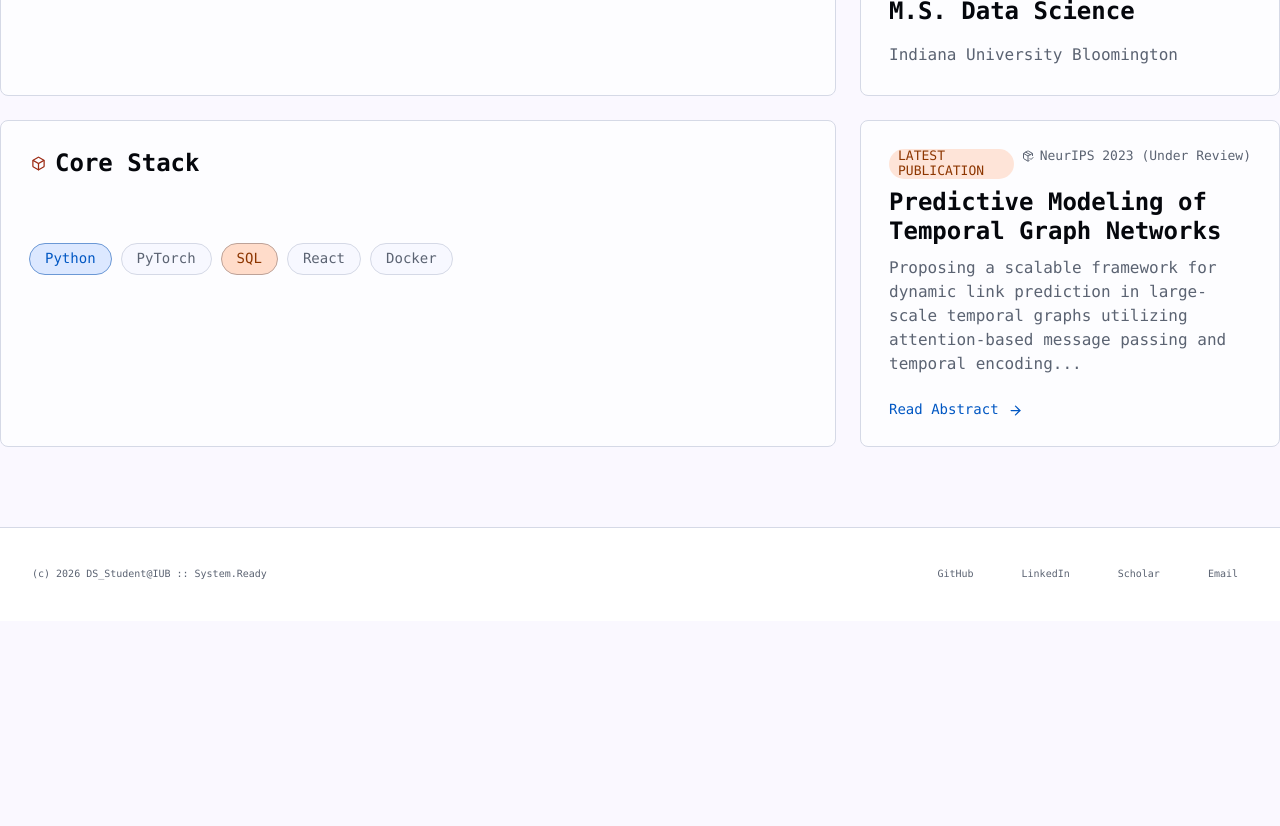
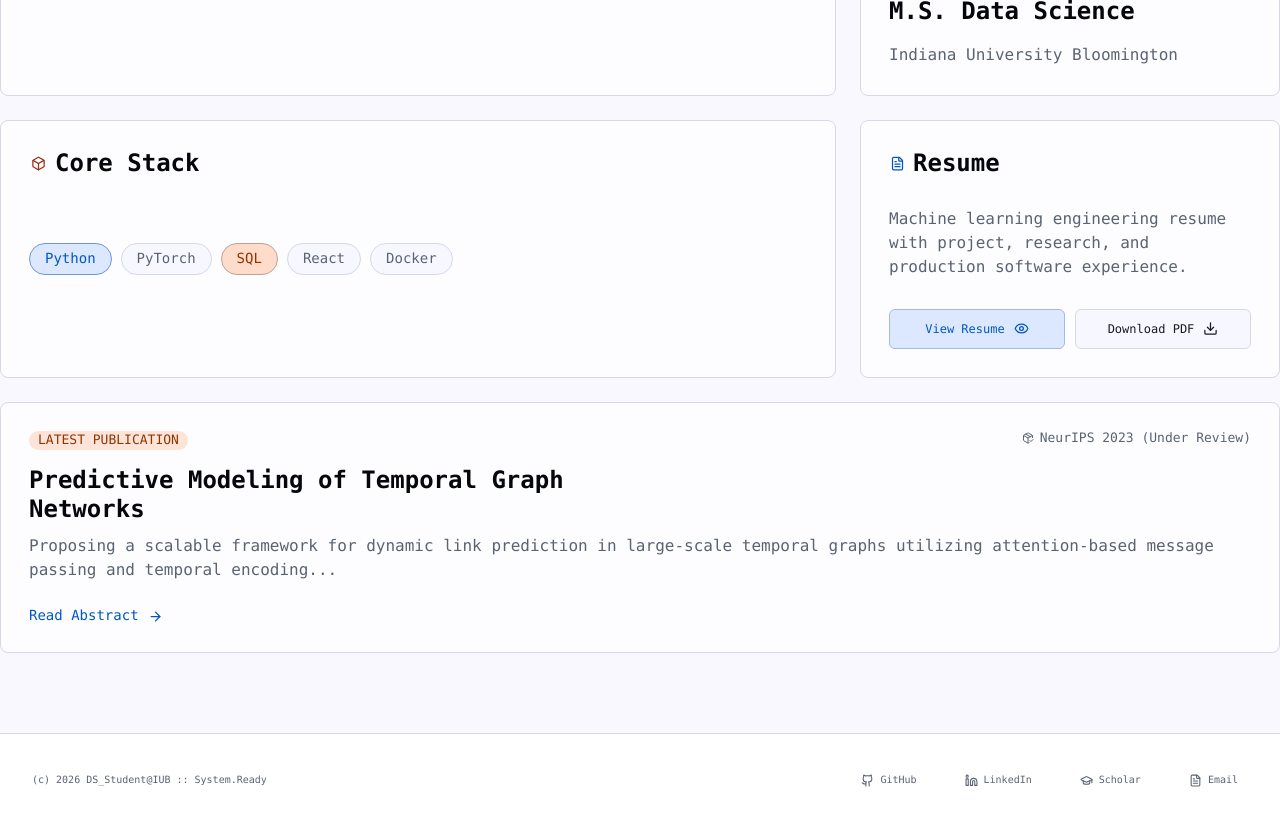
Before and after one commit to sarrthak/portfolio, a React (Vite) app: page / in a window 1280 px wide. Shown: the part 1220-2046 px from the top of the page. Before the commit the page ends 1841 px from the top, so only its background shows below. Built offline with nearby package versions, Linux system fonts and the light colour scheme; a web font is replaced by a local one.

Commit message:
Add profile links and resume download

```diff
--- a/src/App.css
+++ b/src/App.css
@@ -367,6 +367,7 @@ button {
 }
 
 .primary-action,
+.secondary-action,
 .text-action {
   display: inline-flex;
   align-items: center;
@@ -382,6 +383,15 @@ button {
   border: 1px solid color-mix(in srgb, var(--primary) 24%, var(--line));
   border-radius: 6px;
   background: var(--primary-soft);
+}
+
+.secondary-action {
+  width: 100%;
+  min-height: 40px;
+  color: var(--text);
+  border: 1px solid var(--line);
+  border-radius: 6px;
+  background: var(--surface-raised);
 }
 
 .text-action {
@@ -566,6 +576,15 @@ button {
   margin-bottom: 54px;
 }
 
+.resume-card .body-copy {
+  margin-bottom: 18px;
+}
+
+.resume-actions {
+  display: grid;
+  gap: 10px;
+}
+
 .publication-label {
   display: inline-flex;
   min-height: 19px;
@@ -621,6 +640,7 @@ button {
   min-height: 29px;
   align-items: center;
   justify-content: center;
+  gap: 6px;
   padding: 0 10px;
   border-radius: 6px;
   background: var(--surface-raised);
@@ -773,11 +793,13 @@ button {
   }
 
   .stack-card,
+  .resume-card,
   .publication-card {
     min-height: 180px;
   }
 
   .publication-card {
+    grid-column: 1 / -1;
     margin-bottom: 0;
   }
 
@@ -859,6 +881,7 @@ button {
   }
 
   .stack-card,
+  .resume-card,
   .publication-card {
     padding: 28px;
   }
@@ -871,6 +894,19 @@ button {
     min-height: 32px;
     padding: 0 15px;
     font-size: 14px;
+  }
+
+  .resume-card {
+    display: grid;
+    align-content: space-between;
+  }
+
+  .resume-card .body-copy {
+    margin-bottom: 30px;
+  }
+
+  .resume-actions {
+    grid-template-columns: 1fr 1fr;
   }
 
   .publication-meta {
--- a/src/App.tsx
+++ b/src/App.tsx
@@ -4,9 +4,13 @@ import {
   ArrowRight,
   Box,
   Code2,
+  Download,
+  Eye,
   ExternalLink,
+  FileText,
   Github,
   GraduationCap,
+  Linkedin,
   Menu,
   Moon,
   PackageCheck,
@@ -32,8 +36,30 @@ const skills: Chip[] = [
   { label: 'Docker', tone: 'gray' },
 ];
 
-const footerLinks = ['GitHub', 'LinkedIn', 'Scholar', 'Email'];
-const navLinks = ['Projects', 'Experience', 'Stack', 'Research'];
+const resumeUrl = '/Sarrthak_Resume_MLE_2.pdf';
+const footerLinks = [
+  {
+    label: 'GitHub',
+    href: 'https://github.com/sarrthak',
+    icon: Github,
+  },
+  {
+    label: 'LinkedIn',
+    href: 'https://linkedin.com/in/tripsarrthak28',
+    icon: Linkedin,
+  },
+  {
+    label: 'Scholar',
+    href: '#research',
+    icon: GraduationCap,
+  },
+  {
+    label: 'Email',
+    href: 'mailto:sarthak.trip99@gmail.com',
+    icon: FileText,
+  },
+];
+const navLinks = ['Projects', 'Experience', 'Stack', 'Resume', 'Research'];
 
 const codeLines = [
   'def optimized_step(self, closure=None):',
@@ -98,7 +124,7 @@ function App() {
           <button className="icon-button desktop-only" type="button" aria-label="Open code view">
             <Code2 size={18} strokeWidth={2} />
           </button>
-          <a className="resume-button" href="#research">
+          <a className="resume-button" href="#resume">
             Resume
           </a>
           <button className="icon-button mobile-only" type="button" aria-label="Open menu">
@@ -224,6 +250,29 @@ function App() {
           </div>
         </section>
 
+        <section className="card resume-card" id="resume" aria-labelledby="resume-title">
+          <div className="section-heading compact">
+            <span className="section-icon">
+              <FileText size={15} strokeWidth={2} />
+            </span>
+            <h2 id="resume-title">Resume</h2>
+          </div>
+          <p className="body-copy">
+            Machine learning engineering resume with project, research, and
+            production software experience.
+          </p>
+          <div className="resume-actions" aria-label="Resume actions">
+            <a className="primary-action" href={resumeUrl} target="_blank" rel="noreferrer">
+              View Resume
+              <Eye size={15} strokeWidth={2} />
+            </a>
+            <a className="secondary-action" href={resumeUrl} download>
+              Download PDF
+              <Download size={15} strokeWidth={2} />
+            </a>
+          </div>
+        </section>
+
         <section className="card publication-card" id="research" aria-labelledby="publication-title">
           <div className="publication-meta">
             <p className="publication-label">Latest Publication</p>
@@ -248,9 +297,15 @@ function App() {
       <footer className="footer">
         <p>(c) 2026 DS_Student@IUB :: System.Ready</p>
         <nav aria-label="Social links">
-          {footerLinks.map((link) => (
-            <a href="#top" key={link}>
-              {link}
+          {footerLinks.map(({ href, icon: Icon, label }) => (
+            <a
+              href={href}
+              key={label}
+              target={href.startsWith('http') ? '_blank' : undefined}
+              rel={href.startsWith('http') ? 'noreferrer' : undefined}
+            >
+              <Icon size={13} strokeWidth={2} />
+              {label}
             </a>
           ))}
         </nav>
```
Also changed, not shown: 1 other file (tests, documents, lock files or other folders).
